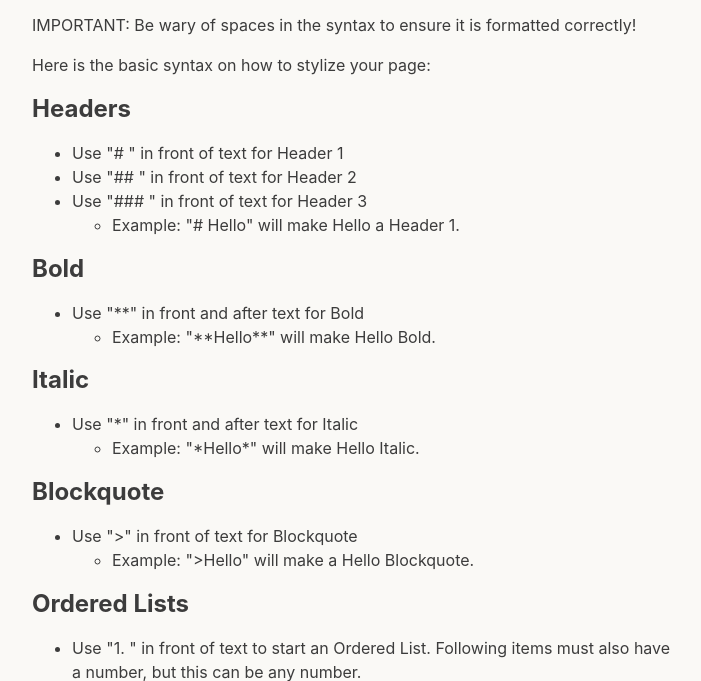
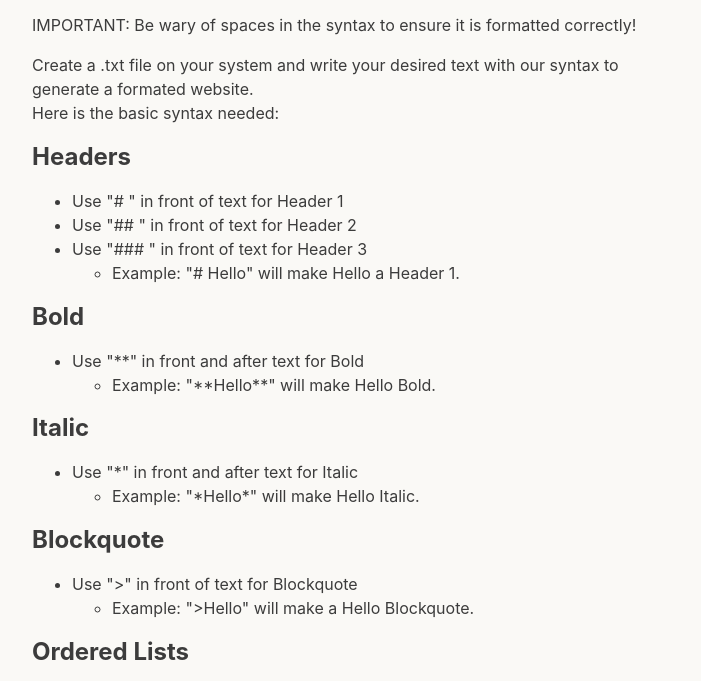
Before and after one commit to kaylat2020/HackUTD_project, a website: page howto.html in a window 1280 px wide. Shown: the part 54-735 px from the top of the page, without its empty margins (288-989 px from the left). Drawn offline with Linux system fonts and the light colour scheme.

Commit message:
Made instructions more clear

```diff
--- a/howto.html
+++ b/howto.html
@@ -18,7 +18,7 @@
     <body>
         <h1>Using webtext.io to make your website</h1>
         <p>IMPORTANT: Be wary of spaces in the syntax to ensure it is formatted correctly!</p>
-        <p>Here is the basic syntax on how to stylize your page:</p>
+        <p>Create a .txt file on your system and write your desired text with our syntax to generate a formated website.<br>Here is the basic syntax needed:</p>
         <h2>Headers</h2>
         <ul>
             <li>Use "# " in front of text for Header 1</li>
```
